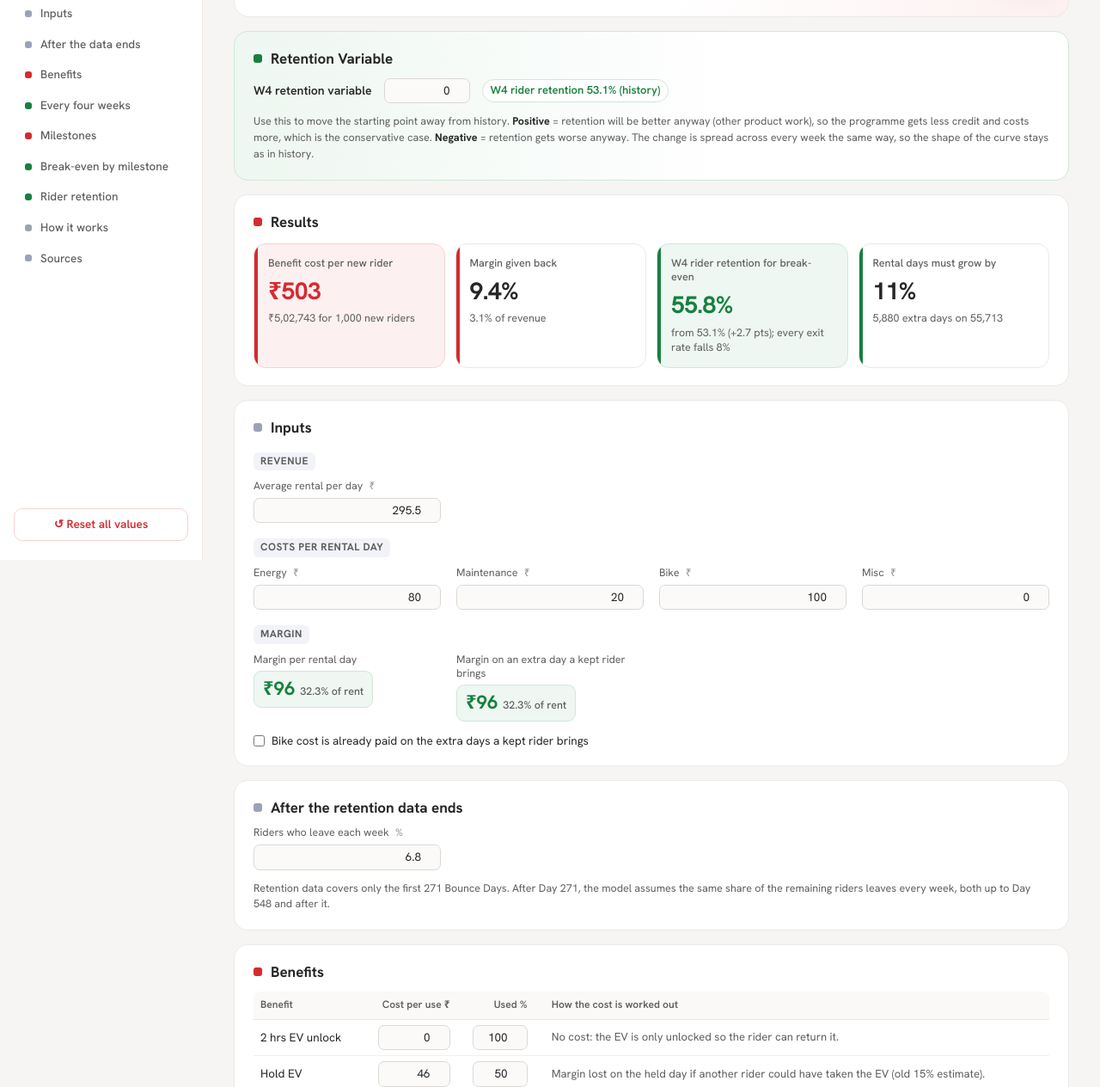
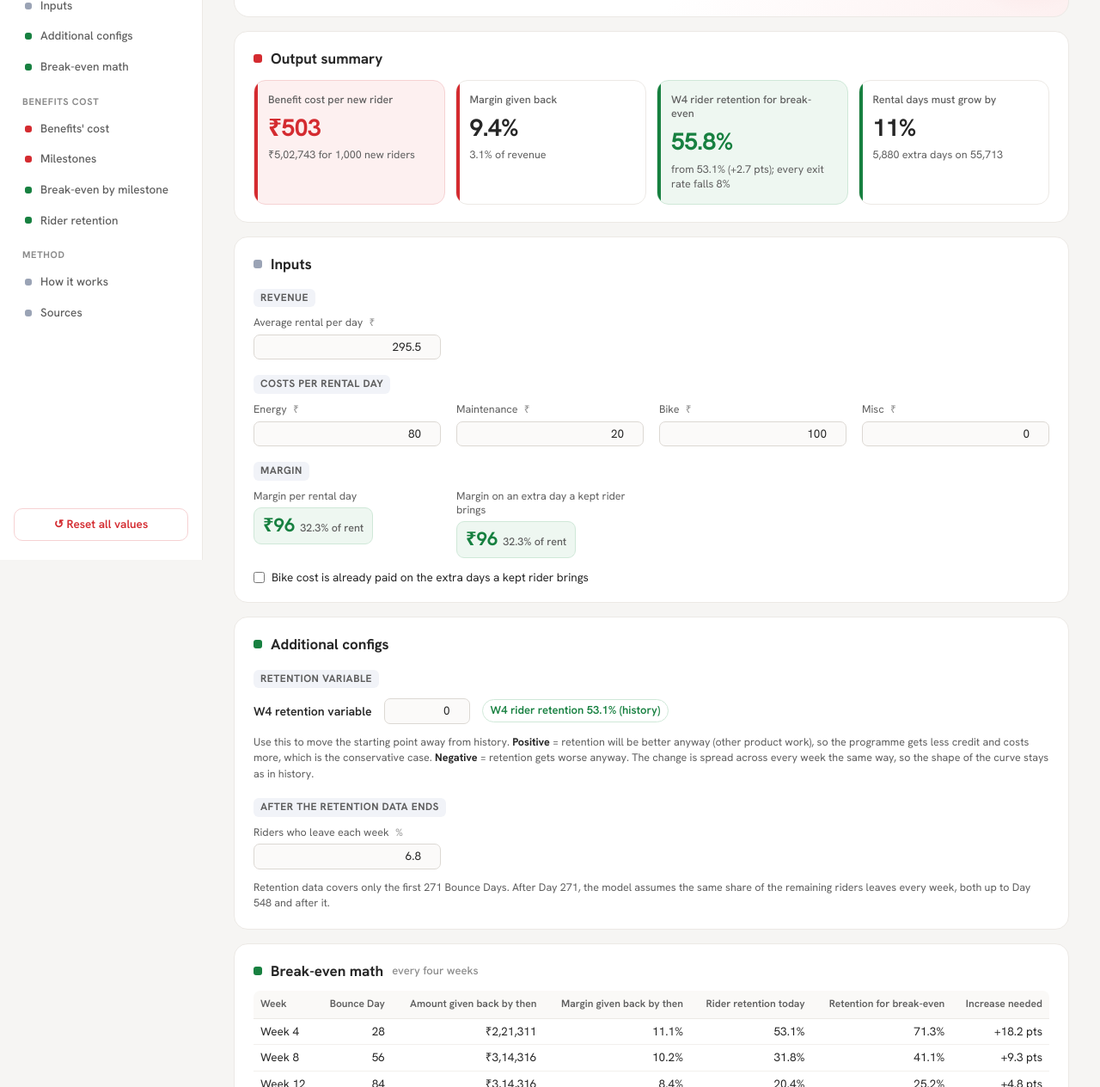
Before and after one commit to pr-architect/bounce-days-model, a plain HTML site: page index.html in a window 1280 px wide. Shown: the part 149-1413 px from the top of the page at 86% size. Drawn offline with Linux system fonts and the light colour scheme.

Commit message:
Group side panel into Math, Benefits cost and Method; merge retention settings into Additional configs
Co-Authored-By: Claude Opus 5.5 <noreply@anthropic.com>

```diff
--- a/index.html
+++ b/index.html
@@ -16,6 +16,9 @@
   .logo{width:36px;height:36px;border-radius:11px;background:var(--red);color:#fff;font-weight:800;font-size:18px;display:grid;place-items:center}
   .brand b{display:block;font-size:15px}.brand small{display:block;font-size:12px;color:var(--s);margin-top:2px}
   #nav{display:flex;flex-direction:column;gap:2px;overflow-y:auto}
+  #nav .grp{font-size:11px;font-weight:700;letter-spacing:.7px;text-transform:uppercase;color:var(--s);padding:14px 10px 6px}
+  #nav .grp:first-child{padding-top:4px}
+  h2 .sub{font-size:13px;font-weight:500;color:var(--s)}
   #nav a{display:flex;align-items:center;gap:10px;padding:8px 10px;border-radius:9px;color:var(--b);text-decoration:none;font-size:13.5px;font-weight:500;border-left:3px solid transparent}
   #nav a:hover{background:var(--bg);color:var(--h)}
   #nav a.on{background:var(--red-t);color:var(--red);font-weight:600;border-left-color:var(--red)}
@@ -34,7 +37,6 @@
   h2 i{width:10px;height:10px;border-radius:3px;flex:none}
   .sec.r h2 i{background:var(--red)} .sec.g h2 i{background:var(--green)} .sec.n h2 i{background:#9AA3B5}
   h3{font-size:12px;font-weight:700;color:var(--b);text-transform:uppercase;letter-spacing:.5px;margin:18px 0 0;display:inline-block;background:var(--ink-t);padding:3px 8px;border-radius:6px}
-  #s-rv{background:linear-gradient(90deg,var(--green-t),#fff 60%);border-color:var(--green-l)}
   .tiles{display:grid;grid-template-columns:repeat(4,1fr);gap:12px;margin-top:14px}
   .tile{border:1px solid var(--line);border-radius:14px;padding:14px 16px;background:#fff;position:relative;overflow:hidden}
   .tile:before{content:"";position:absolute;left:0;top:0;bottom:0;width:4px;background:#9AA3B5}
@@ -65,7 +67,7 @@
   .ck{display:flex;align-items:center;gap:8px;font-size:13.5px;cursor:pointer;margin-top:14px}
   .ck input{accent-color:var(--red)}
   .scroll{overflow-x:auto}
-  .scroll.wk{max-height:226px;overflow-y:auto;margin-top:12px}
+  .scroll.wk{max-height:216px;overflow-y:auto;margin-top:12px}
   .scroll.wk table{margin-top:0}
   .scroll.wk th{position:sticky;top:0;z-index:1}
   .note{font-size:12.5px;color:var(--b);margin-top:12px;line-height:1.5}
@@ -84,7 +86,7 @@
 <body>
 <aside class="side">
   <div class="brand"><span class="logo">B</span><div><b>Bounce Days</b><small>Break-even model</small></div></div>
-  <nav id="nav"><a href="#s-rv" data-s="s-rv"><i class="g"></i>Retention variable</a><a href="#s-res" data-s="s-res"><i class="r"></i>Results</a><a href="#s-inp" data-s="s-inp"><i class="n"></i>Inputs</a><a href="#s-tail" data-s="s-tail"><i class="n"></i>After the data ends</a><a href="#s-ben" data-s="s-ben"><i class="r"></i>Benefits</a><a href="#s-wk" data-s="s-wk"><i class="g"></i>Every four weeks</a><a href="#s-ms" data-s="s-ms"><i class="r"></i>Milestones</a><a href="#s-be" data-s="s-be"><i class="g"></i>Break-even by milestone</a><a href="#s-ret" data-s="s-ret"><i class="g"></i>Rider retention</a><a href="#s-how" data-s="s-how"><i class="n"></i>How it works</a><a href="#s-src" data-s="s-src"><i class="n"></i>Sources</a></nav>
+  <nav id="nav"><div class="grp">Math</div><a href="#s-res" data-s="s-res"><i class="r"></i>Output summary</a><a href="#s-inp" data-s="s-inp"><i class="n"></i>Inputs</a><a href="#s-cfg" data-s="s-cfg"><i class="g"></i>Additional configs</a><a href="#s-wk" data-s="s-wk"><i class="g"></i>Break-even math</a><div class="grp">Benefits cost</div><a href="#s-ben" data-s="s-ben"><i class="r"></i>Benefits' cost</a><a href="#s-ms" data-s="s-ms"><i class="r"></i>Milestones</a><a href="#s-be" data-s="s-be"><i class="g"></i>Break-even by milestone</a><a href="#s-ret" data-s="s-ret"><i class="g"></i>Rider retention</a><div class="grp">Method</div><a href="#s-how" data-s="s-how"><i class="n"></i>How it works</a><a href="#s-src" data-s="s-src"><i class="n"></i>Sources</a></nav>
   <button class="reset" onclick="location.reload()">↺ Reset all values</button>
 </aside>
 <div class="wrap">
@@ -92,14 +94,8 @@
 <header class="hero"><span class="eyebrow">Retention programme</span><h1>Bounce Days: cost and break-even model</h1>
 <span class="dummy">Retention and rent from data: riders whose first rental was on or after 15 Jan 2026, data to 24 Nov 2026. See Sources.</span></header>
 
-<section id="s-rv" class="sec g">
-  <h2><i></i>Retention Variable</h2>
-  <div class="rv"><label for="org">W4 retention variable</label><input type="number" id="org" value="0" step="0.5"><span id="orgNote"></span></div>
-  <p class="note">Use this to move the starting point away from history. <b>Positive</b> = retention will be better anyway (other product work), so the programme gets less credit and costs more, which is the conservative case. <b>Negative</b> = retention gets worse anyway. The change is spread across every week the same way, so the shape of the curve stays as in history.</p>
-</section>
-
 <section id="s-res" class="sec r">
-  <h2><i></i>Results</h2>
+  <h2><i></i>Output summary</h2>
   <div class="tiles" id="tiles"></div>
 </section>
 
@@ -124,24 +120,28 @@
   <label class="ck"><input type="checkbox" id="bikePaid">Bike cost is already paid on the extra days a kept rider brings</label>
 </section>
 
-<section id="s-tail" class="sec n">
-  <h2><i></i>After the retention data ends</h2>
+<section id="s-cfg" class="sec g">
+  <h2><i></i>Additional configs</h2>
+  <h3>Retention variable</h3>
+  <div class="rv"><label for="org">W4 retention variable</label><input type="number" id="org" value="0" step="0.5"><span id="orgNote"></span></div>
+  <p class="note">Use this to move the starting point away from history. <b>Positive</b> = retention will be better anyway (other product work), so the programme gets less credit and costs more, which is the conservative case. <b>Negative</b> = retention gets worse anyway. The change is spread across every week the same way, so the shape of the curve stays as in history.</p>
+  <h3>After the retention data ends</h3>
   <div class="inp">
     <div><label>Riders who leave each week <span class="unit">%</span></label><input type="number" id="tail" value="6.8"></div>
   </div>
   <p class="note" id="tailNote"></p>
 </section>
 
-<section id="s-ben" class="sec r">
-  <h2><i></i>Benefits</h2>
-  <table id="benT"><thead><tr><th>Benefit</th><th class="r">Cost per use ₹</th><th class="r">Used %</th><th style="padding-left:20px">How the cost is worked out</th></tr></thead><tbody></tbody></table>
-</section>
-
 <section id="s-wk" class="sec g">
-  <h2><i></i>Every four weeks</h2>
+  <h2><i></i>Break-even math <span class="sub">every four weeks</span></h2>
   <div class="scroll wk"><table id="wkT"><thead><tr>
     <th>Week</th><th class="r">Bounce Day</th><th class="r">Amount given back by then</th><th class="r">Margin given back by then</th><th class="r">Rider retention today</th><th class="r">Retention for break-even</th><th class="r">Increase needed</th>
   </tr></thead><tbody></tbody></table></div>
+</section>
+
+<section id="s-ben" class="sec r">
+  <h2><i></i>Benefits' cost</h2>
+  <table id="benT"><thead><tr><th>Benefit</th><th class="r">Cost per use ₹</th><th class="r">Used %</th><th style="padding-left:20px">How the cost is worked out</th></tr></thead><tbody></tbody></table>
 </section>
 
 <section id="s-ms" class="sec r">
```
